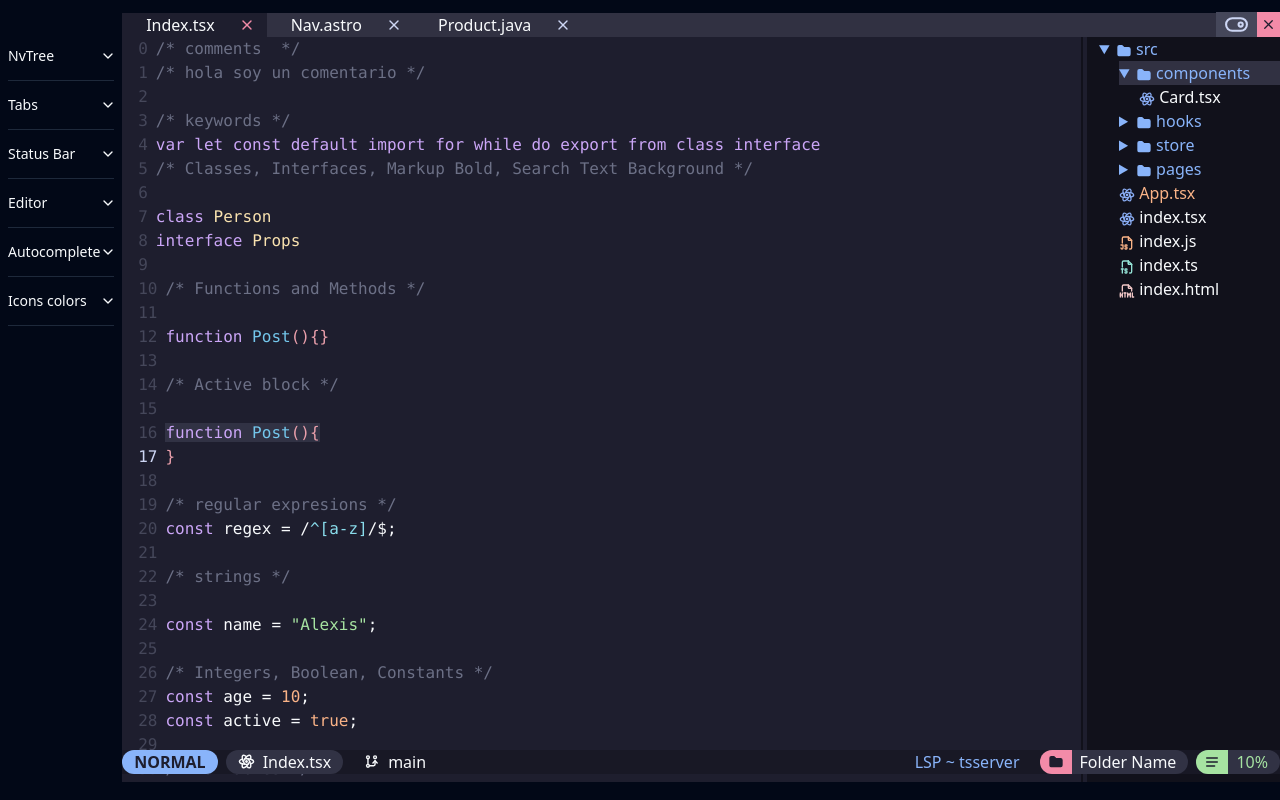
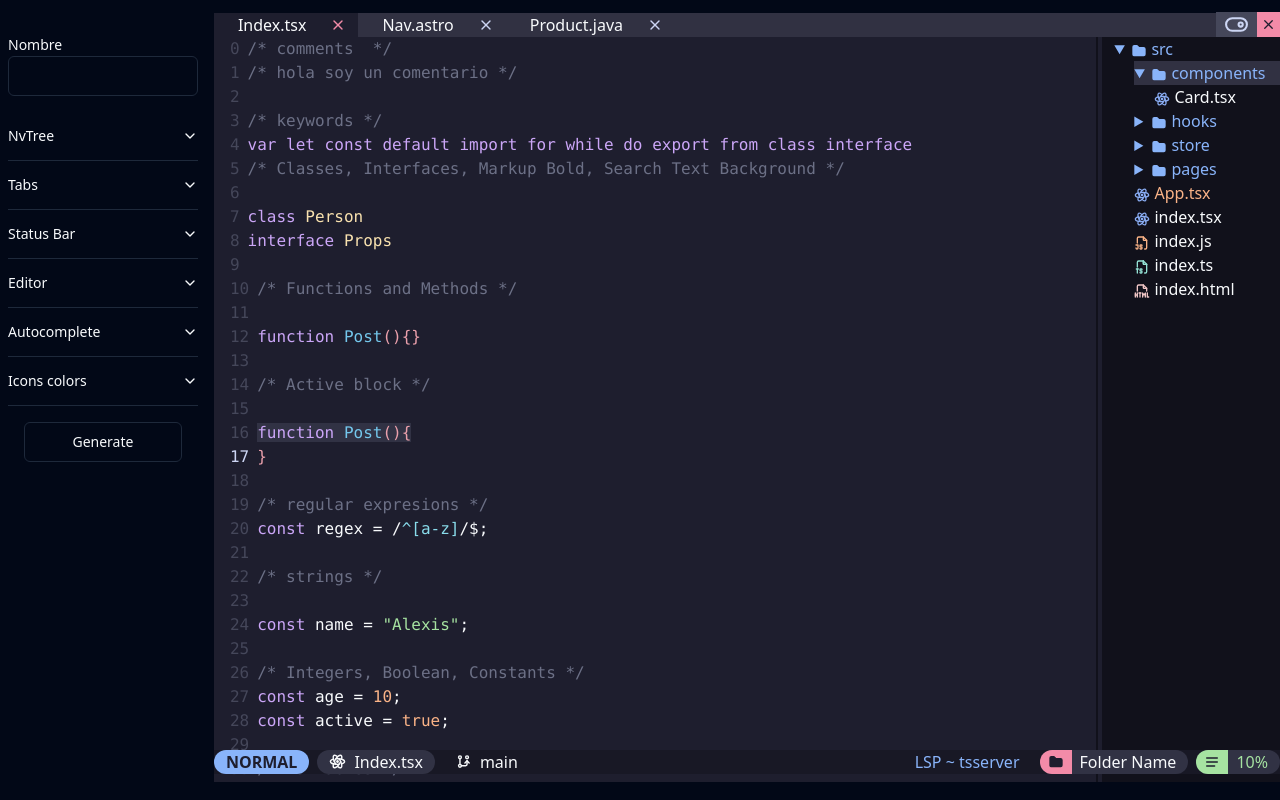
Before and after one commit to AlexNarvaez00/nvchad-theme-creator, a React (Vite) app: page / in a window 1280 px wide. Built offline with nearby package versions, Linux system fonts and the light colour scheme.

Commit message:
ft: changes form and sonner added

```diff
--- a/package.json
+++ b/package.json
@@ -13,12 +13,14 @@
     "@radix-ui/react-accordion": "^1.1.2",
     "@radix-ui/react-label": "^2.0.2",
     "@radix-ui/react-separator": "^1.0.3",
+    "@radix-ui/react-slot": "^1.0.2",
     "@tabler/icons-react": "^2.46.0",
     "class-variance-authority": "^0.7.0",
     "clsx": "^2.1.0",
     "lucide-react": "^0.314.0",
     "react": "^18.2.0",
     "react-dom": "^18.2.0",
+    "sonner": "^1.4.0",
     "tailwind-merge": "^2.2.0",
     "tailwindcss-animate": "^1.0.7",
     "zustand": "^4.5.0"
--- /dev/null
+++ b/src/components/ButtonGenerate.tsx
@@ -0,0 +1,47 @@
+import { useColorStore } from "@/store/ColorStore";
+import { Button } from "./ui/button";
+import { MouseEvent } from "react";
+import { themeTemplate } from "@/lib/template";
+import { toast } from "sonner";
+
+export const ButtonGenerate = () => {
+  const { base16, base30, name } = useColorStore(
+    ({ base16, base30, name }) => ({
+      base16,
+      base30,
+      name,
+    }),
+  );
+
+  const handleClick = (event: MouseEvent<HTMLButtonElement>) => {
+    const base16S = (JSON.stringify(base16) + "")
+      .replaceAll(`"`, ``)
+      .replaceAll(`:`, `="`)
+      .replaceAll(",", `",`)
+      .replaceAll(`}`, `"}`);
+
+    const base30S = (JSON.stringify(base30) + "")
+      .replaceAll(`"`, ``)
+      .replaceAll(`:`, `="`)
+      .replaceAll(",", `",`)
+      .replaceAll(`}`, `"}`);
+
+    const theme = themeTemplate
+      .replace("#base30#", base30S)
+      .replace("#base16#", base16S)
+      .replace("#name#", name);
+    navigator.clipboard.writeText(theme).then(() => {
+      toast("Theme copied! 🚀", {
+        duration: 2000,
+      });
+    });
+  };
+
+  return (
+    <>
+      <Button variant="outline" className="mx-4" onClick={handleClick}>
+        Generate
+      </Button>
+    </>
+  );
+};
--- a/src/components/Form.tsx
+++ b/src/components/Form.tsx
@@ -9,6 +9,11 @@ import {
   AccordionItem,
   AccordionTrigger,
 } from "@/components/ui/accordion";
+import { FormEvent } from "react";
+import { ButtonGenerate } from "./ButtonGenerate";
+import { useColorStore } from "@/store/ColorStore";
+import { Label } from "./ui/label";
+import { Input } from "./ui/input";
 
 export default function Form() {
   const {
@@ -53,6 +58,8 @@ export default function Form() {
     yellow,
   } = useBase30();
 
+  const { setName,name } = useColorStore(({ setName, name }) => ({ setName: setName, name }));
+
   const handleChangeBase30 = (event: React.FormEvent<HTMLInputElement>) => {
     const name = event.currentTarget.name;
     const value = event.currentTarget.value;
@@ -65,8 +72,19 @@ export default function Form() {
     setColor16(name, value);
   };
 
+  const handleChange = (event: React.FormEvent<HTMLInputElement>) => {
+    setName(event.currentTarget.value);
+  };
+
   return (
-    <form className={`grid gap-4`}>
+    <form
+      className={`grid gap-4`}
+      onSubmit={(event: FormEvent<HTMLFormElement>) => event.preventDefault()}
+    >
+      <div>
+        <Label>Nombre</Label>
+        <Input name="name" onChange={handleChange} value={name} type="text" />
+      </div>
 
       <Accordion type="single" collapsible className="w-full">
         <AccordionItem value="item-1">
@@ -76,7 +94,6 @@ export default function Form() {
             </Title>
           </AccordionTrigger>{" "}
           <AccordionContent className="px-3">
-
             <InputForm
               label="Backgound NvTree"
               name="darker_black"
@@ -110,7 +127,6 @@ export default function Form() {
             </Title>
           </AccordionTrigger>{" "}
           <AccordionContent className="px-3">
-
             <InputForm
               label="Background Buffers"
               name="black2"
@@ -139,7 +155,6 @@ export default function Form() {
             </Title>
           </AccordionTrigger>{" "}
           <AccordionContent className="px-3">
-
             <InputForm
               label="Background"
               name="statusline_bg"
@@ -186,7 +201,6 @@ export default function Form() {
             </Title>
           </AccordionTrigger>{" "}
           <AccordionContent className="px-3">
-
             <InputForm
               label="Backgound Editor"
               name="base00"
@@ -286,7 +300,6 @@ export default function Form() {
             </Title>
           </AccordionTrigger>{" "}
           <AccordionContent className="px-3">
-
             <InputForm
               label="Foreground"
               name="blue"
@@ -347,6 +360,8 @@ export default function Form() {
           </AccordionContent>
         </AccordionItem>
       </Accordion>
+
+      <ButtonGenerate />
     </form>
   );
 }
--- /dev/null
+++ b/src/components/ui/button.tsx
@@ -0,0 +1,56 @@
+import * as React from "react"
+import { Slot } from "@radix-ui/react-slot"
+import { cva, type VariantProps } from "class-variance-authority"
+
+import { cn } from "@/lib/utils"
+
+const buttonVariants = cva(
+  "inline-flex items-center justify-center whitespace-nowrap rounded-md text-sm font-medium ring-offset-background transition-colors focus-visible:outline-none focus-visible:ring-2 focus-visible:ring-ring focus-visible:ring-offset-2 disabled:pointer-events-none disabled:opacity-50",
+  {
+    variants: {
+      variant: {
+        default: "bg-primary text-primary-foreground hover:bg-primary/90",
+        destructive:
+          "bg-destructive text-destructive-foreground hover:bg-destructive/90",
+        outline:
+          "border border-input bg-background hover:bg-accent hover:text-accent-foreground",
+        secondary:
+          "bg-secondary text-secondary-foreground hover:bg-secondary/80",
+        ghost: "hover:bg-accent hover:text-accent-foreground",
+        link: "text-primary underline-offset-4 hover:underline",
+      },
+      size: {
+        default: "h-10 px-4 py-2",
+        sm: "h-9 rounded-md px-3",
+        lg: "h-11 rounded-md px-8",
+        icon: "h-10 w-10",
+      },
+    },
+    defaultVariants: {
+      variant: "default",
+      size: "default",
+    },
+  }
+)
+
+export interface ButtonProps
+  extends React.ButtonHTMLAttributes<HTMLButtonElement>,
+    VariantProps<typeof buttonVariants> {
+  asChild?: boolean
+}
+
+const Button = React.forwardRef<HTMLButtonElement, ButtonProps>(
+  ({ className, variant, size, asChild = false, ...props }, ref) => {
+    const Comp = asChild ? Slot : "button"
+    return (
+      <Comp
+        className={cn(buttonVariants({ variant, size, className }))}
+        ref={ref}
+        {...props}
+      />
+    )
+  }
+)
+Button.displayName = "Button"
+
+export { Button, buttonVariants }
--- /dev/null
+++ b/src/lib/template.ts
@@ -0,0 +1,11 @@
+/**
+ * NvChad theme template
+ */
+export const themeTemplate = `
+  local M = {}
+  M.base_30 = #base30#
+  M.base_16 = #base16#
+  M.type = "dark"
+  M = require("base46").override_theme(M, "#name#")
+  return M
+`;
--- a/src/page/Index/Page.tsx
+++ b/src/page/Index/Page.tsx
@@ -2,6 +2,7 @@ import "./page.css";
 import Form from "@/components/Form";
 import Nvim from "@/components/Nvim";
 import { ColorsNvimProvider } from "@/contexts/color-nvim-provider";
+import { Toaster } from "sonner";
 
 export default function Page() {
   return (
@@ -12,6 +13,7 @@ export default function Page() {
         </div>
         <Nvim />
       </section>
+      <Toaster theme="dark" />
     </ColorsNvimProvider>
   );
 }
--- /dev/null
+++ b/src/service/ThemeService.ts
@@ -0,0 +1,13 @@
+import { Base16 } from "@/types/Base16Type";
+import { Base30 } from "@/types/Base30Type";
+import { FormEvent } from "react";
+
+export const onSubmit = (event: FormEvent<HTMLFormElement>) => (base16:Base16,base30:Base30) => {
+  event.preventDefault();
+
+  const base16String = JSON.stringify(base16);
+  const base30String = JSON.stringify(base30);
+
+  console.log(base16String, base30String);
+
+};
--- a/src/store/ColorStore.ts
+++ b/src/store/ColorStore.ts
@@ -52,14 +52,14 @@ export const useColorStore = create<Colors>((set) => ({
     base0E: `#cba6f7`,
     base0F: `#eba0ac`,
   },
+  name: ``,
+  setName: (name) => set(() => ({ name })),
   setColorBase30: (key, value) =>
-    set(({ base30, ...state }) => ({
-      ...state,
+    set(({ base30 }) => ({
       base30: { ...base30, [key]: value },
     })),
   setColorBase16: (key, value) =>
-    set(({ base16, ...state }) => ({
-      ...state,
+    set(({ base16 }) => ({
       base16: { ...base16, [key]: value },
     })),
 }));
--- a/src/types/ColorsType.ts
+++ b/src/types/ColorsType.ts
@@ -4,6 +4,8 @@ import { Base30 } from "./Base30Type";
 export interface Colors {
   base30: Base30;
   base16: Base16;
+  name:string;
+  setName: (name:string) => void;
   setColorBase30: (key: string, value: string) => void;
   setColorBase16: (key: string, value: string) => void;
 }
```
Also changed, not shown: 1 other file (tests, documents, lock files or other folders).
